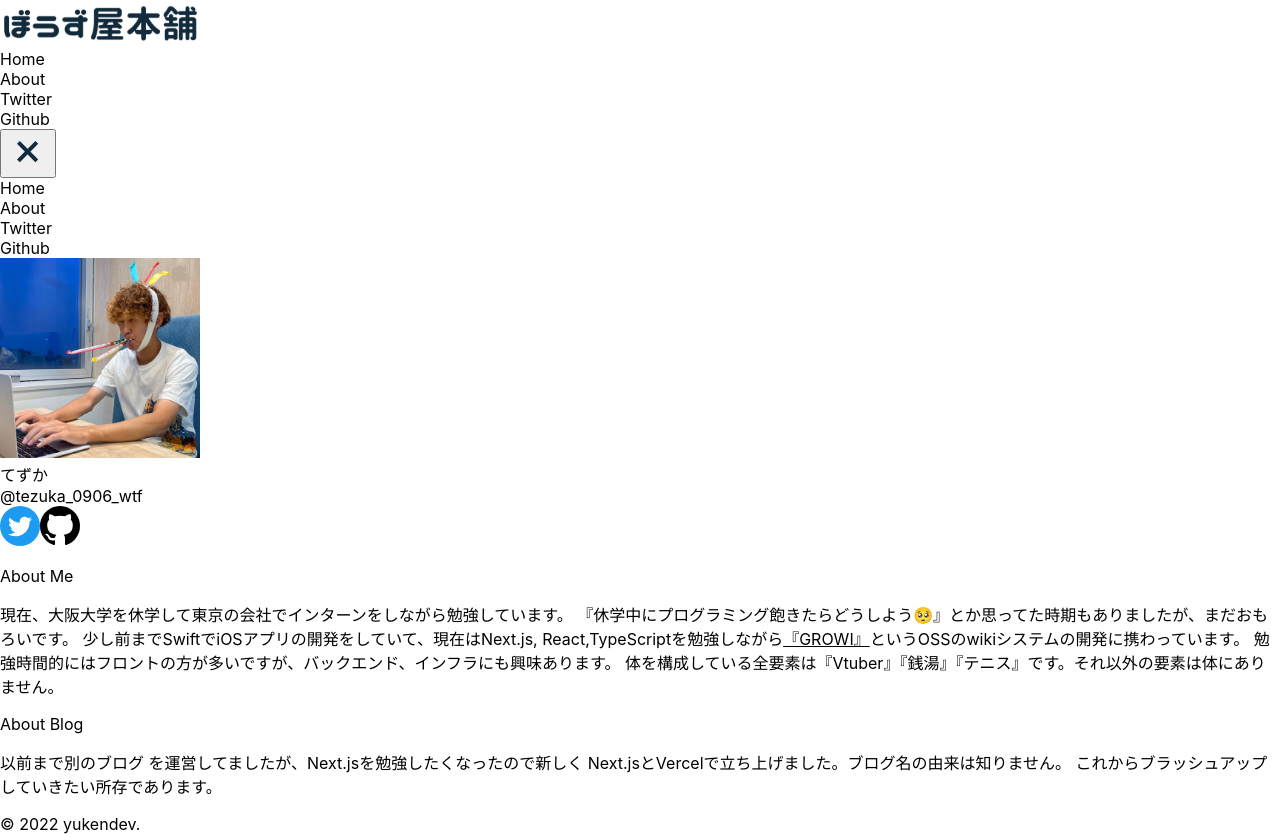
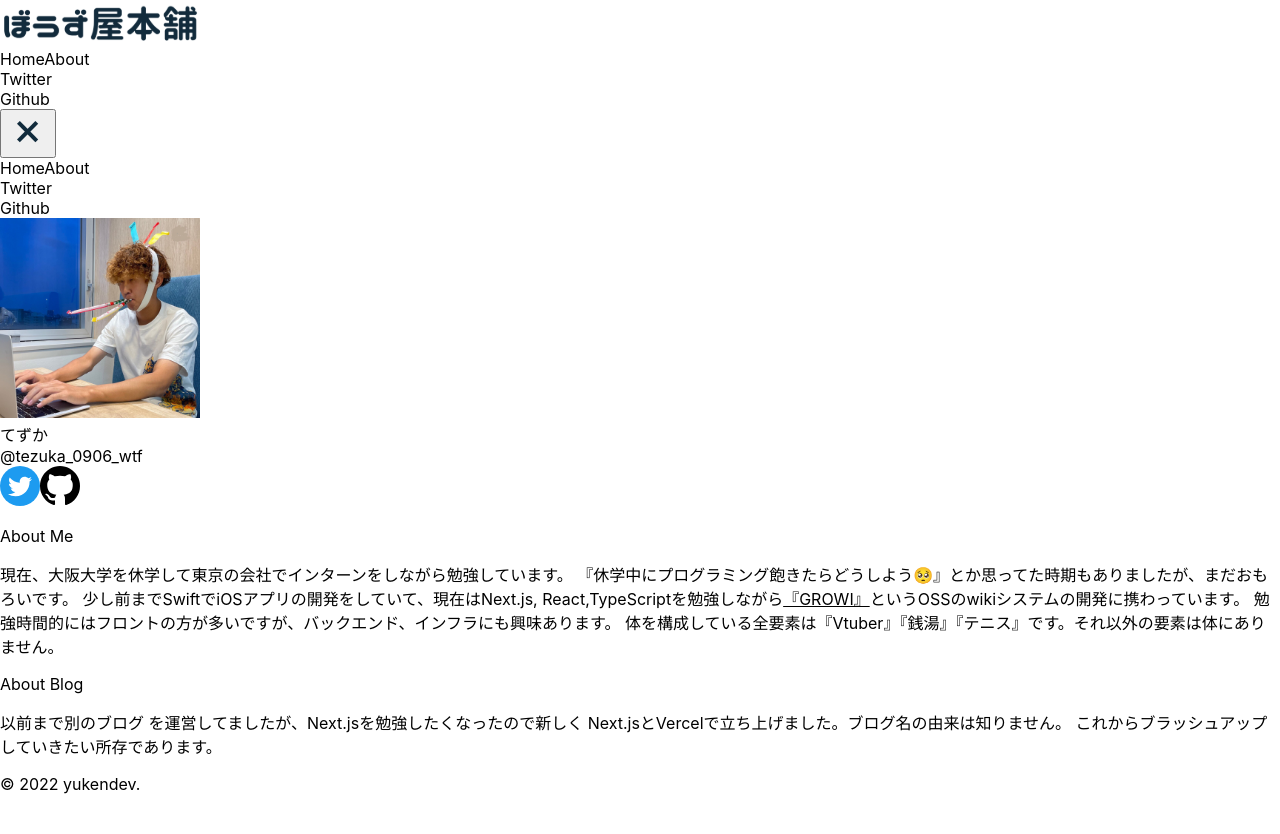
Before and after one commit to yukendev/blog, a Next.js app: page /me in a window 1280 px wide. Both pictures are taken after a click on the button 28 px from the left and 153 px from the top of the page. After the commit the page ends 800 px from the top, so only its background shows below. Built offline with nearby package versions, Linux system fonts and the light colour scheme.

Commit message:
refactor link

```diff
--- a/components/atoms/HeaderTitle.tsx
+++ b/components/atoms/HeaderTitle.tsx
@@ -4,10 +4,8 @@ import TitleImg from '../../images/Title.svg';
 export const HeaderTitle = (): JSX.Element => {
   return (
     <Link href='/'>
-      <a>
-        <div className='cursor-pointer'>
-          <TitleImg width={200} />
-        </div>
+      <a className='cursor-pointer'>
+        <TitleImg width={200} />
       </a>
     </Link>
   );
--- a/components/atoms/TagCard.tsx
+++ b/components/atoms/TagCard.tsx
@@ -12,10 +12,8 @@ export const TagCard = (props: TagProps): JSX.Element => {
   const { tag } = props;
   return (
     <Link href={`/tags/${tag}`}>
-      <a>
-        <div className={`px-3 bg-myTagColor cursor-pointer font-bold rounded-lg mr-1  my-1 ${textStyle} ${opacityStyle}`}>
-          {tag}
-        </div>
+      <a className={`px-3 bg-myTagColor cursor-pointer font-bold rounded-lg mr-1  my-1 ${textStyle} ${opacityStyle}`}>
+        {tag}
       </a>
     </Link>
   );
--- a/components/molecules/HeaderContents.tsx
+++ b/components/molecules/HeaderContents.tsx
@@ -12,10 +12,8 @@ const HeaderContentWrapper = (
   const { title, href } = props;
   return (
     <Link href={href}>
-      <a>
-        <div className='px-2 py-1 mx-3 text-myTextColor cursor-pointer deco-underline-text font-semibold'>
-          {title}
-        </div>
+      <a className='px-2 py-1 mx-3 text-myTextColor cursor-pointer deco-underline-text font-semibold'>
+        {title}
       </a>
     </Link>
   );
--- a/components/molecules/HeaderContentsForMobile.tsx
+++ b/components/molecules/HeaderContentsForMobile.tsx
@@ -12,10 +12,8 @@ const HeaderContentWrapper = (
   const { title, href } = props;
   return (
     <Link href={href}>
-      <a>
-        <div className='px-2 py-3 mx-3 text-myTextColor cursor-pointer deco-underline-text'>
-          {title}
-        </div>
+      <a className='px-2 py-3 mx-3 text-myTextColor cursor-pointer deco-underline-text'>
+        {title}
       </a>
     </Link>
   );
```
